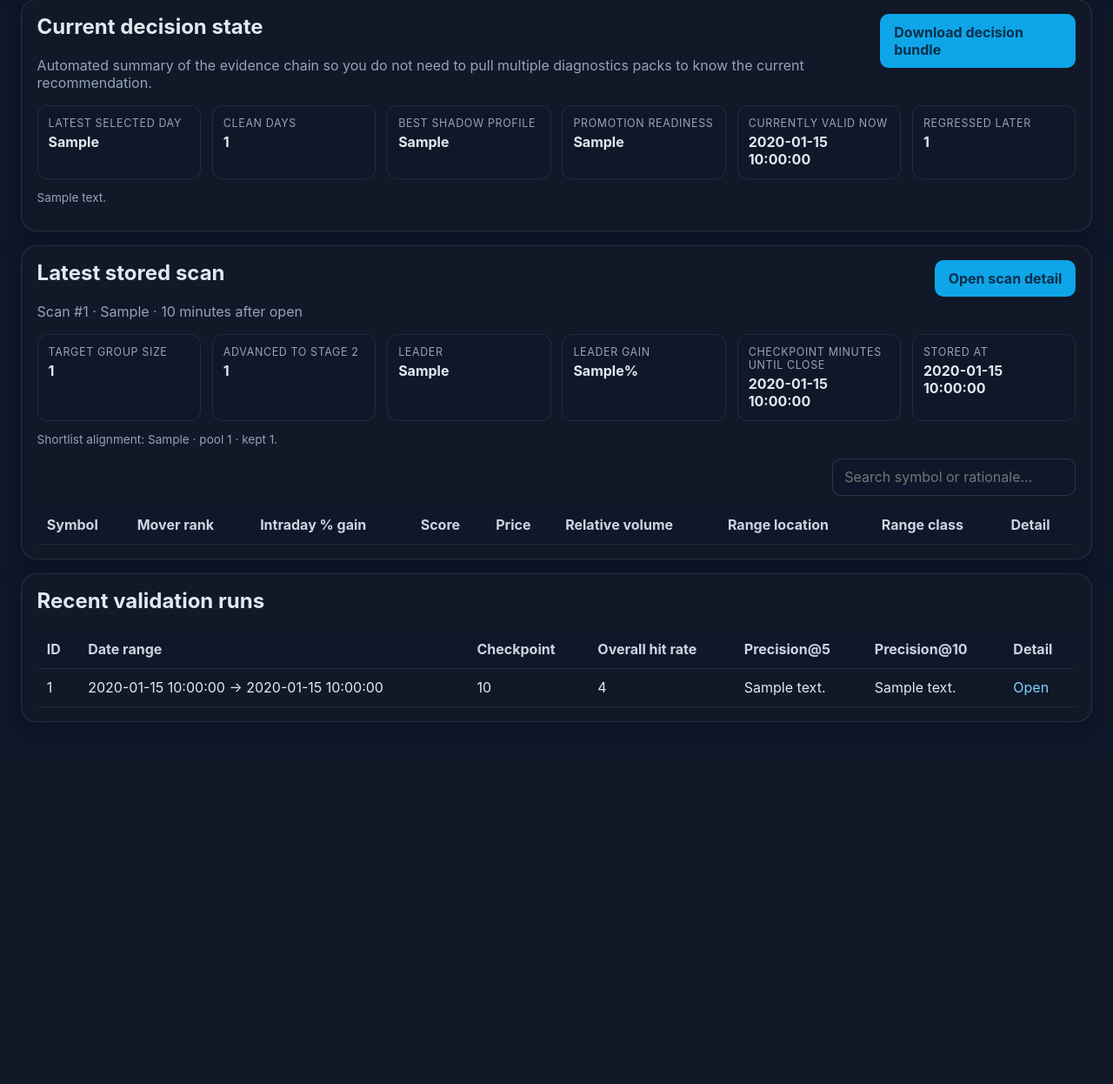
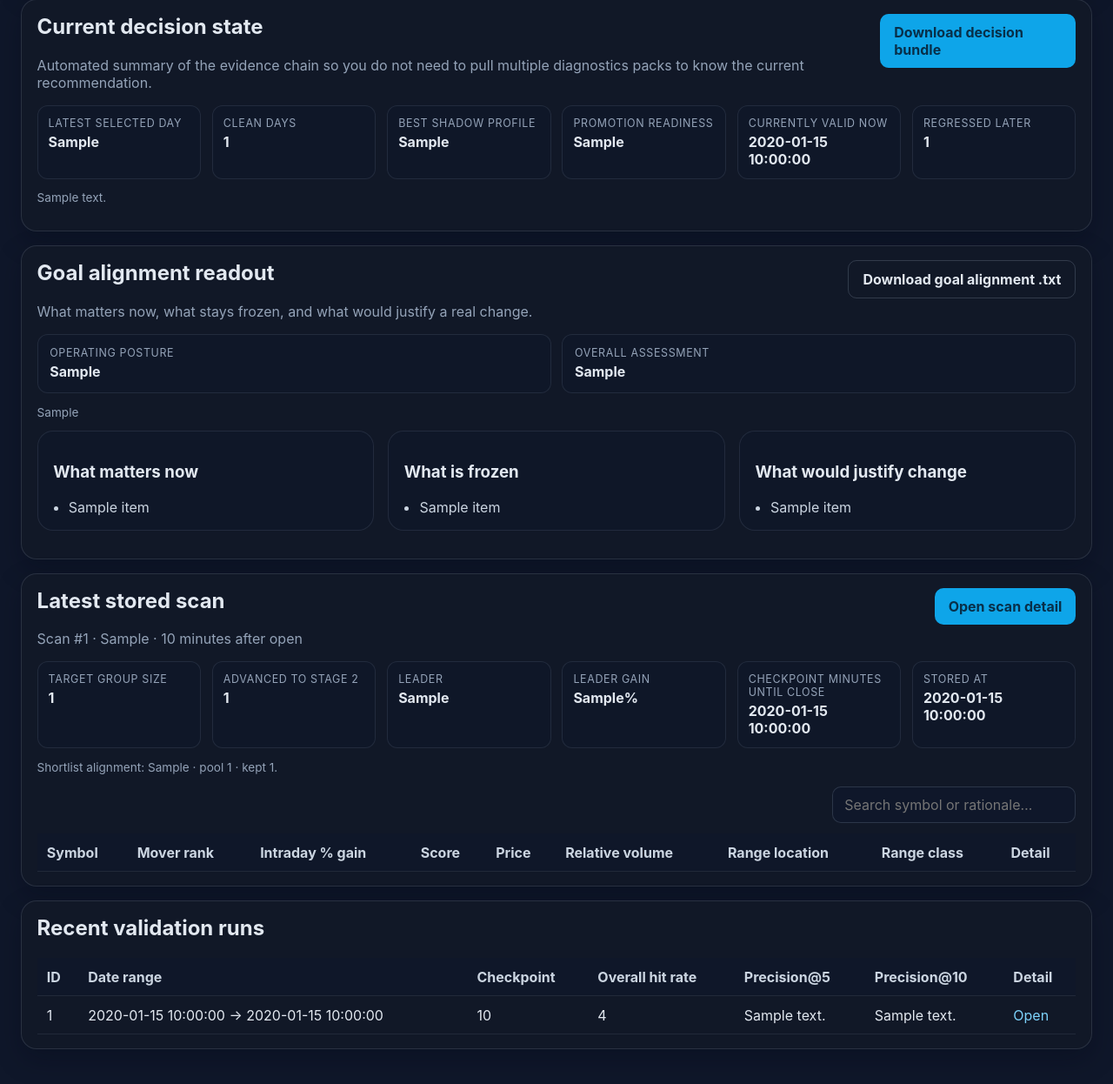
Before and after one commit to robert8p/r2k_incremental_uptrend_scanner, a FastAPI app: template app/templates/index.html in a window 1280 px wide. Shown: the part 2039-3285 px from the top of the page at 87% size. Before the commit the page ends 2869 px from the top, so only its background shows below. Run offline with FastAPI, Linux system fonts and the light colour scheme; the template is opened without the code that fills it: most values are stand-ins (such as "Sample title", 1, 10 or a date in 2020); lists and menus that the app fills with data are empty; parts of the project's set-up code (start-up, migrations or seed data) failed here and were passed over.

Commit message:
Add files via upload

```diff
--- a/app/static/css/style.css
+++ b/app/static/css/style.css
@@ -182,3 +182,38 @@ pre.json, pre.logs { white-space: pre-wrap; background: #0b1120; border-radius:
         width: 100%;
     }
 }
+
+.inset-card {
+    background: rgba(15, 23, 42, 0.58);
+    border: 1px solid rgba(148, 163, 184, 0.14);
+    margin-bottom: 0;
+    box-shadow: none;
+}
+
+.goal-alignment-grid {
+    margin-top: 0.85rem;
+}
+
+.goal-alignment-intro {
+    display: grid;
+    grid-template-columns: repeat(auto-fit, minmax(260px, 1fr));
+    gap: 0.8rem;
+    margin-bottom: 0.75rem;
+}
+
+.goal-alignment-lead {
+    background: rgba(15, 23, 42, 0.7);
+    border: 1px solid rgba(148, 163, 184, 0.14);
+    border-radius: 12px;
+    padding: 0.85rem;
+}
+
+.goal-list {
+    margin: 0.5rem 0 0;
+    padding-left: 1.1rem;
+    color: #cbd5e1;
+}
+
+.goal-list li + li {
+    margin-top: 0.45rem;
+}
--- a/app/templates/index.html
+++ b/app/templates/index.html
@@ -231,6 +231,48 @@
     <p class="muted small">{{ decision_state.decision_recommendation_message }}</p>
 </section>
 {% endif %}
+{% if goal_alignment %}
+<section class="card">
+    <div class="section-header">
+        <div>
+            <h2>Goal alignment readout</h2>
+            <p class="muted">What matters now, what stays frozen, and what would justify a real change.</p>
+        </div>
+        <a class="button-link secondary-button" href="/diagnostics/goal-alignment.txt{{ token_suffix }}">Download goal alignment .txt</a>
+    </div>
+    <div class="goal-alignment-intro">
+        <div class="goal-alignment-lead">
+            <span class="label">Operating posture</span>
+            <strong>{{ goal_alignment.operating_posture }}</strong>
+        </div>
+        <div class="goal-alignment-lead">
+            <span class="label">Overall assessment</span>
+            <strong>{{ goal_alignment.overall_assessment }}</strong>
+        </div>
+    </div>
+    <p class="muted small">{{ goal_alignment.likely_future_pressure_point }}</p>
+    <div class="grid three goal-alignment-grid">
+        <div class="card inset-card">
+            <h3>What matters now</h3>
+            <ul class="goal-list">
+                {% for item in goal_alignment.what_matters_now %}<li>{{ item }}</li>{% endfor %}
+            </ul>
+        </div>
+        <div class="card inset-card">
+            <h3>What is frozen</h3>
+            <ul class="goal-list">
+                {% for item in goal_alignment.what_is_frozen %}<li>{{ item }}</li>{% endfor %}
+            </ul>
+        </div>
+        <div class="card inset-card">
+            <h3>What would justify change</h3>
+            <ul class="goal-list">
+                {% for item in goal_alignment.what_would_justify_change %}<li>{{ item }}</li>{% endfor %}
+            </ul>
+        </div>
+    </div>
+</section>
+{% endif %}
 
 {% if latest_scan %}
 <section class="card">
```
Also changed, not shown: app/routes/admin_routes.py (+19 -0 lines), app/services/decision_bundle.py (+9 -0 lines), app/services/diagnostics.py (+6 -2 lines), app/services/goal_alignment.py (added, +157 -0 lines), app/templates/diagnostics.html (+43 -0 lines).
